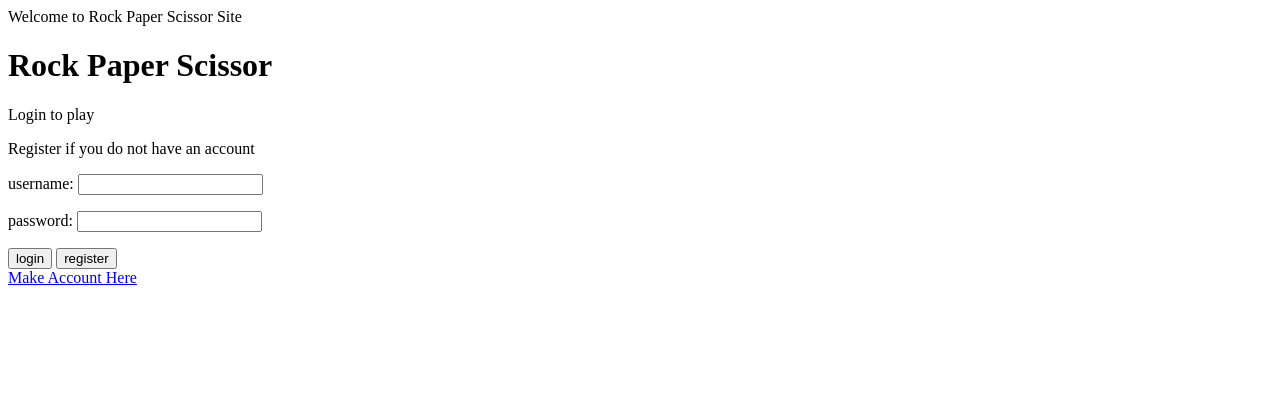
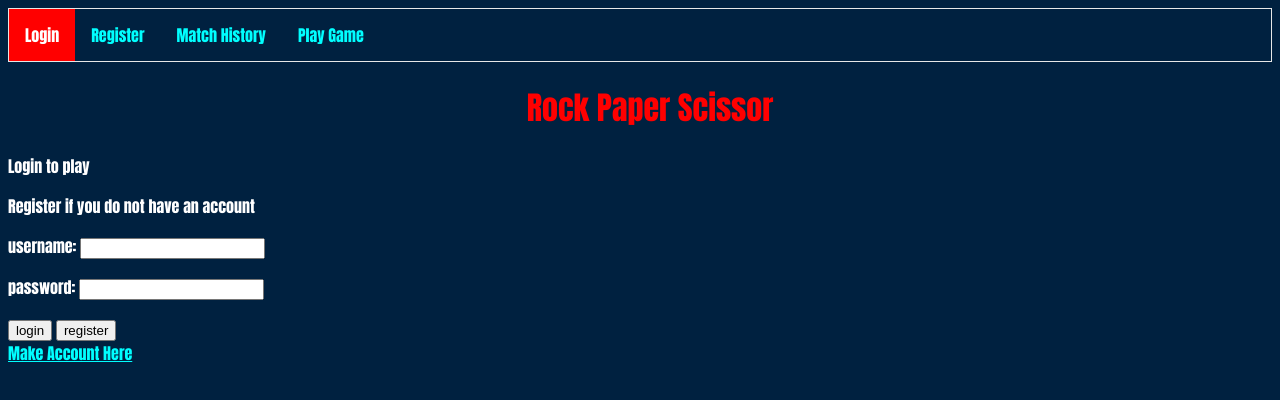
Before and after one commit to sma69/IT202Project, a plain HTML site: page index.html in a window 1280 px wide. Drawn offline with Linux system fonts and the light colour scheme.

Commit message:
added css file and fixed beats statement

```diff
--- a/index.html
+++ b/index.html
@@ -1,10 +1,28 @@
 <!DOCTYPE html>
 <html lang="en">
-<head>
-<meta char-set="utf-8">
-Welcome to Rock Paper Scissor Site
-</head>
+  <head>
+  <!-- bootstrap -->
+  <link rel="stylesheet" type="text/css" href= "rpsStyle.css">
+    <meta charset="utf-8">
+    <meta http-equiv="X-UA-Compatible" content="IE=edge">
+    <meta name="viewport" content="width=device-width, initial-scale=1">
+
+    <!-- Navigation Bar -->
+
+   </head>
+    <!-- The above 3 meta tags *must* come first in the head; any other head content must come *after* these tags -->
+    <title>Rock Paper Scissors</title>
+
+
+
+
 <body>
+<ul>
+  <li><a class="active" href="index.html">Login</a></li>
+  <li><a href="registration.html">Register</a></li>
+  <li><a href="recentMatches.html">Match History</a></li>
+  <li><a href="rpsGame.html">Play Game</a></li>
+</ul>
 <H1>Rock Paper Scissor</H1>
 Login to play<p>
 Register if you do not have an account<p>
--- /dev/null
+++ b/rpsStyle.css
@@ -0,0 +1,71 @@
+/*Sayyid Ali- custom css for the rock paper scissor website
+rpsStyle.css
+*/
+
+div{
+  font-style: "Impact";
+  border: 1px white;
+  padding: 20px;
+  width: 200px;
+  height: 200px;
+  text-align: justify;
+}
+body{
+  background-color:rgb(0, 33, 64);
+  color:white;
+  font-family: "Impact","Sans-serif","Times New Roman";
+}
+h1 {
+    font-family: "Impact","Sans-serif","Times New Roman";
+    color:red;
+    text-align:center;
+    margin-left:20px;
+}
+table, th, td {
+   border: 1px red;
+   color:white;
+}
+
+/* unvisited link */
+a:link{
+    color: cyan;
+}
+/* visited link */
+a:visited {
+    color: yellow;
+}
+/* mouse over link*/
+a:hover{
+  color: orange;
+}
+
+/*Navigation Bar*/
+ul {
+    list-style-type: none;
+    margin: 0;
+    padding: 0;
+    overflow: hidden;
+    border: 1px solid #e7e7e7;
+    background-color: light-blue;
+}
+
+li {
+    float: left;
+}
+
+li a {
+    display: block;
+    color: #666;
+    text-align: center;
+    padding: 14px 16px;
+    text-decoration: none;
+}
+
+li a:hover:not(.active) {
+    background-color: cyan;
+}
+
+li a.active {
+    color: white;
+    background-color: red;
+}
```
Also changed, not shown: rpsGame.html (+2 -1 lines), 1 other file.
